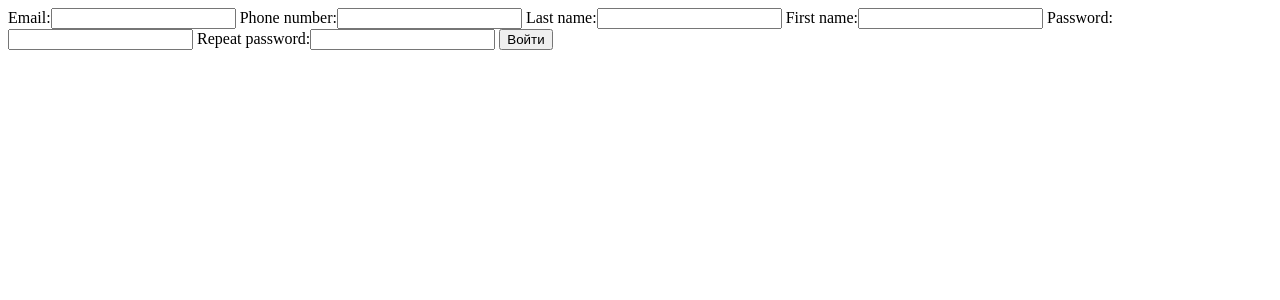
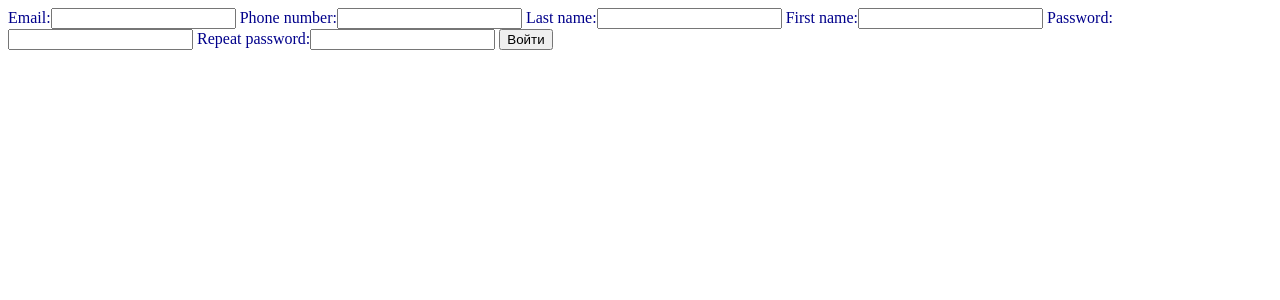
Before and after one commit to kiseru/pharmacy-help, a Django app: template recipes/templates/recipes/login.html in a window 1280 px wide. Shown: the top 300 px of the page. Run offline with Django 3.2, Linux system fonts and the light colour scheme; the template is opened without the code that fills it: values that come from a table or form of the project are taken from there, others are empty.

Commit message:
= settings for static files

```diff
--- a/pharmacyhelp/settings.py
+++ b/pharmacyhelp/settings.py
@@ -124,4 +124,9 @@ USE_TZ = True
 
 STATIC_URL = '/static/'
 
+# общая статика
+STATICFILES_DIRS = [
+    os.path.join(BASE_DIR, 'static'),
+]
+
 AUTH_USER_MODEL = 'recipes.User'
--- a/recipes/templates/recipes/login.html
+++ b/recipes/templates/recipes/login.html
@@ -3,6 +3,8 @@
 <head>
     <meta charset="UTF-8">
     <title>login</title>
+    {% load static %}
+    <link rel="stylesheet" href="{% static 'style.css' %}">
 </head>
 <body>
 <form action="{% url "login" %}" method="post">
--- /dev/null
+++ b/static/style.css
@@ -0,0 +1,3 @@
+body {
+    color: darkblue;
+}
```
